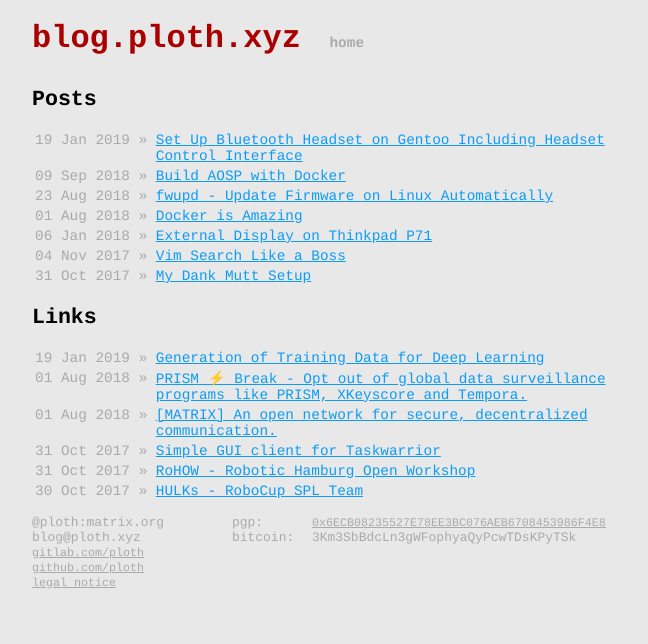
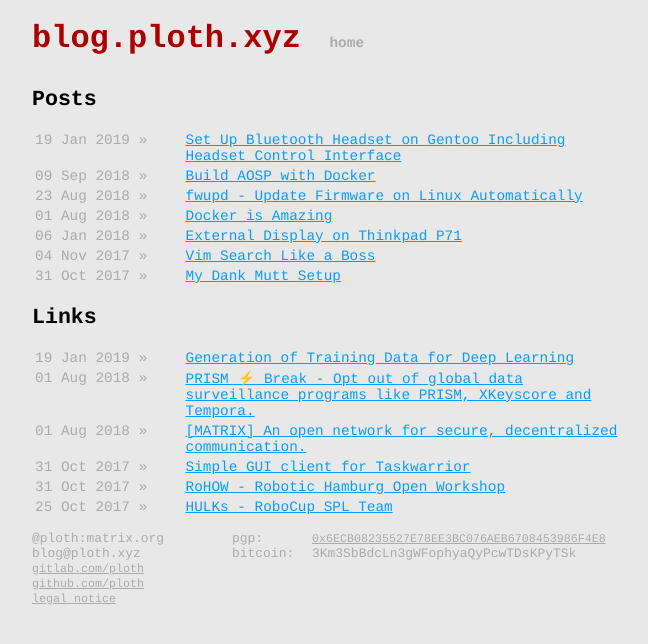
Before and after one commit to ploth/ploth.github.io, a Jekyll site: the page built from index.html, in a window 1280 px wide. Shown: the top 644 px of the page, without its empty margins (308-956 px from the left). Built offline with Jekyll 4.4.1, drawn with Linux system fonts in a browser that asks for light colours.

Commit message:
More space for the date

```diff
--- a/index.html
+++ b/index.html
@@ -8,10 +8,10 @@ title: "blog.ploth.xyz"
     <table>
       {% for post in site.posts %}
       <tr>
-        <td style="width:20%" valign="top">
+        <td style="width:25%" valign="top">
           <span class="date">{{ post.date | date_to_string }} &raquo;</span>
         </td>
-        <td style="width:80%" valign="top">
+        <td style="width:75%" valign="top">
           <a href="{{ post.url }}">{{ post.title }}</a>
         </td>
       </tr>
@@ -22,50 +22,50 @@ title: "blog.ploth.xyz"
   <nav>
     <table>
       <tr>
-        <td style="width:20%" valign="top">
+        <td style="width:25%" valign="top">
           <span class="date">19 Jan 2019 &raquo;</span>
         </td>
-        <td style="width:80%" valign="top">
+        <td style="width:75%" valign="top">
           <a href="https://gitlab.com/ploth/generation-of-training-data-for-deep-learning">Generation of Training Data for Deep Learning</a>
         </td>
       </tr>
       <tr>
-        <td style="width:20%" valign="top">
+        <td style="width:25%" valign="top">
           <span class="date">01 Aug 2018 &raquo;</span>
         </td>
-        <td style="width:80%" valign="top">
+        <td style="width:75%" valign="top">
           <a href="https://prism-break.org/">PRISM ⚡ Break - Opt out of global data surveillance programs like PRISM, XKeyscore and Tempora.</a>
         </td>
       </tr>
       <tr>
-        <td style="width:20%" valign="top">
+        <td style="width:25%" valign="top">
           <span class="date">01 Aug 2018 &raquo;</span>
         </td>
-        <td style="width:80%" valign="top">
+        <td style="width:75%" valign="top">
           <a href="https://matrix.org/blog/home/">[MATRIX] An open network for secure, decentralized communication.</a>
         </td>
       </tr>
       <tr>
-        <td style="width:20%" valign="top">
+        <td style="width:25%" valign="top">
           <span class="date">31 Oct 2017 &raquo;</span>
         </td>
-        <td style="width:80%" valign="top">
+        <td style="width:75%" valign="top">
           <a href="https://github.com/nagua/harbour-taskwarrior-GUI">Simple GUI client for Taskwarrior</a>
         </td>
       </tr>
       <tr>
-        <td style="width:20%" valign="top">
+        <td style="width:25%" valign="top">
           <span class="date">31 Oct 2017 &raquo;</span>
         </td>
-        <td style="width:80%" valign="top">
+        <td style="width:75%" valign="top">
           <a href="https://www.rohow.de/">RoHOW - Robotic Hamburg Open Workshop</a>
         </td>
       </tr>
       <tr>
-        <td style="width:20%" valign="top">
-          <span class="date">30 Oct 2017 &raquo;</span>
+        <td style="width:25%" valign="top">
+          <span class="date">25 Oct 2017 &raquo;</span>
         </td>
-        <td style="width:80%" valign="top">
+        <td style="width:75%" valign="top">
           <a href="https://www.hulks.de/">HULKs - RoboCup SPL Team</a>
         </td>
       </tr>
```
